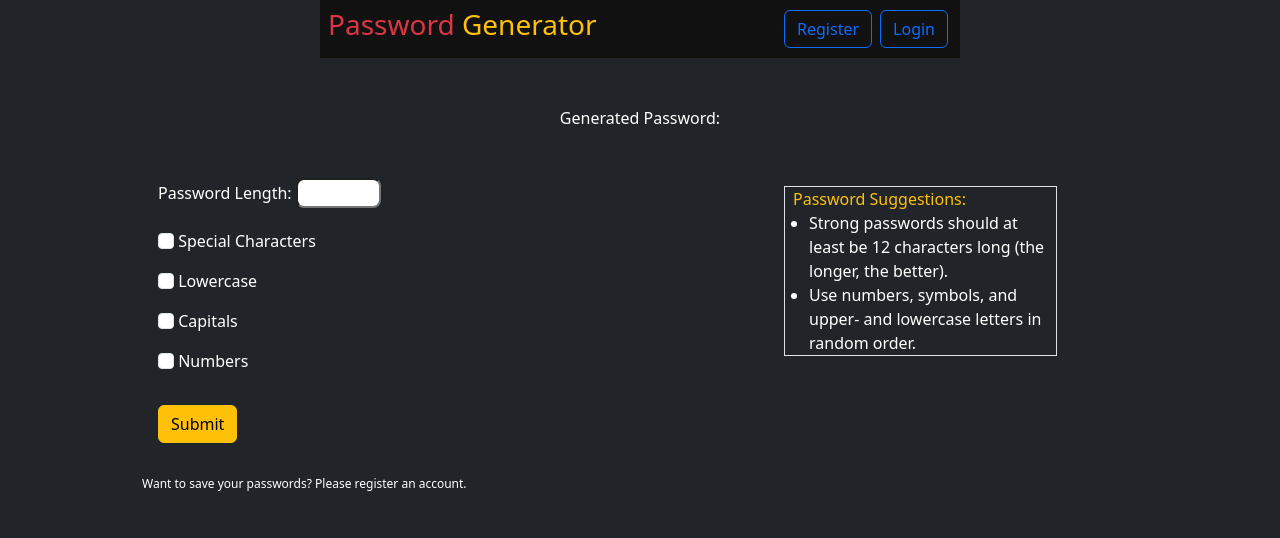
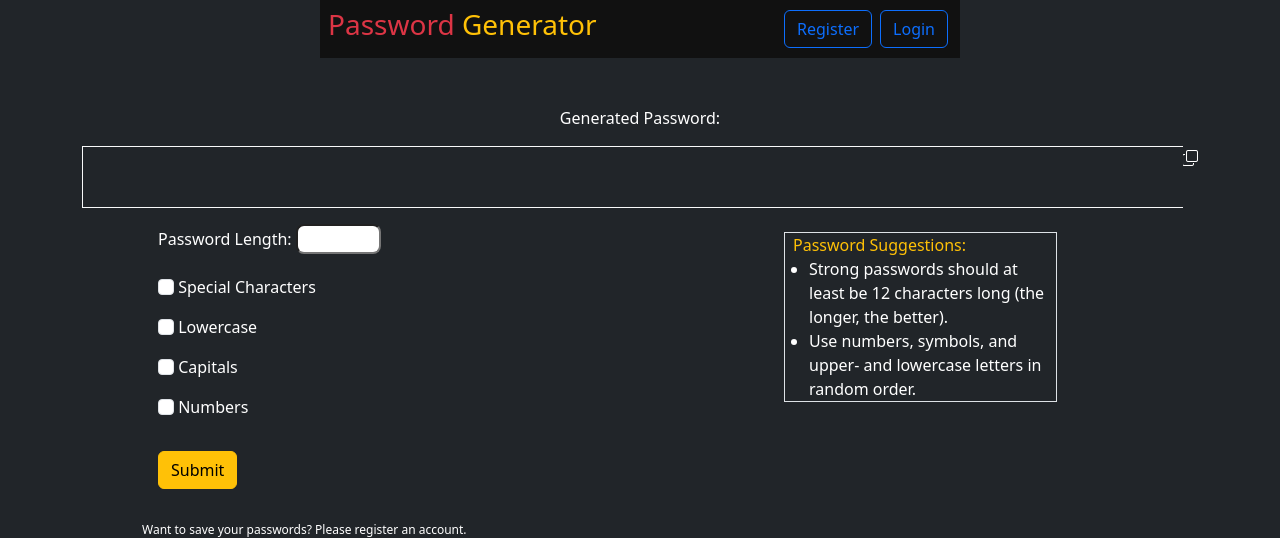
Before and after one commit to illustrae/EduManage, a Flask app: page / in a window 1280 px wide. Shown: the top 538 px of the page. Run offline with Flask 3, Linux system fonts and the light colour scheme.

Commit message:
Implemented copy feature and pw generate bug fix

```diff
--- a/password_gen_app/models/password.py
+++ b/password_gen_app/models/password.py
@@ -123,7 +123,6 @@ class Password:
             for each_instance in range(values_list[index]):
                 random_index = randint(1,len(character_list[counter])-1)
                 password_generated.append(character_list[counter][random_index-1:random_index][0])
-                character_list[counter].pop(random_index-1)
                 shuffle(password_generated)
             counter+=1
         return "".join(password_generated)
--- a/password_gen_app/static/css/style.css
+++ b/password_gen_app/static/css/style.css
@@ -11,5 +11,8 @@ th {
 
 .custom-res-font-size {
     font-size: 1rem; /*16px;*/
+}
 
+#copy-icon:hover{
+    color: black;
 }
--- /dev/null
+++ b/password_gen_app/static/js/script.js
@@ -0,0 +1,17 @@
+document.querySelectorAll('#copy-icon').forEach(icon => {
+    icon.addEventListener('click', (event) => {
+        let input = event.target.previousElementSibling
+        if(input.localName == "input"){
+            let saved_value = input.value
+            navigator.clipboard.writeText(input.value)
+            input.value = "Copied!"
+            setTimeout(()=>input.value = saved_value, 1000);
+        }else{
+            let saved_value = input.innerHTML
+            navigator.clipboard.writeText(input.innerHTML)
+            input.innerHTML = "Copied!"
+            setTimeout(()=>input.innerHTML = saved_value, 1000);
+        }
+
+    })
+})
--- a/password_gen_app/templates/main.html
+++ b/password_gen_app/templates/main.html
@@ -7,8 +7,10 @@
     <meta name="viewport" content="width=device-width, initial-scale=1.0">
     <title>Password Generator</title>
     <link rel="stylesheet" href="{{ url_for('static', filename='css/style.css') }}">
+    <script defer src="{{ url_for('static', filename='js/script.js') }}"></script>
     <link href="https://cdn.jsdelivr.net/npm/bootstrap@5.3.2/dist/css/bootstrap.min.css" rel="stylesheet"
         integrity="sha384-T3c6CoIi6uLrA9TneNEoa7RxnatzjcDSCmG1MXxSR1GAsXEV/Dwwykc2MPK8M2HN" crossorigin="anonymous">
+    <link rel="stylesheet" href="https://cdn.jsdelivr.net/npm/bootstrap-icons@1.11.1/font/bootstrap-icons.css">
 </head>
 
 <body class="bg-dark text-white">
@@ -25,9 +27,15 @@
         </div>
         <div class="container col-xxl-6 ">
 
-            <div class="row text-center">
+            <div class="text-center">
                 <p class="mt-5"> Generated Password:</p>
-                <p class="text-success fs-2 fw-bold custom-bg-darker">{{generated_password}}</p>
+                <div class="input-group">
+                    <input type="text" class="form-control text-success fs-2 fw-bold rounded-0 bg-dark
+                    border border-1 border-end-0 border-light text-center" value="{{generated_password}}" id="copy-input" readonly>
+                    <i id="copy-icon" class="bi bi-copy"></i>
+
+
+                </div>
                 <div class="d-sm-block d-md-none">
                     {% with messages = get_flashed_messages(category_filter=['password_form']) %}
                         {% if messages %}
```
Also changed, not shown: password_gen_app/templates/main_logged_in.html (+8 -1 lines), password_gen_app/templates/profile.html (+5 -2 lines).
